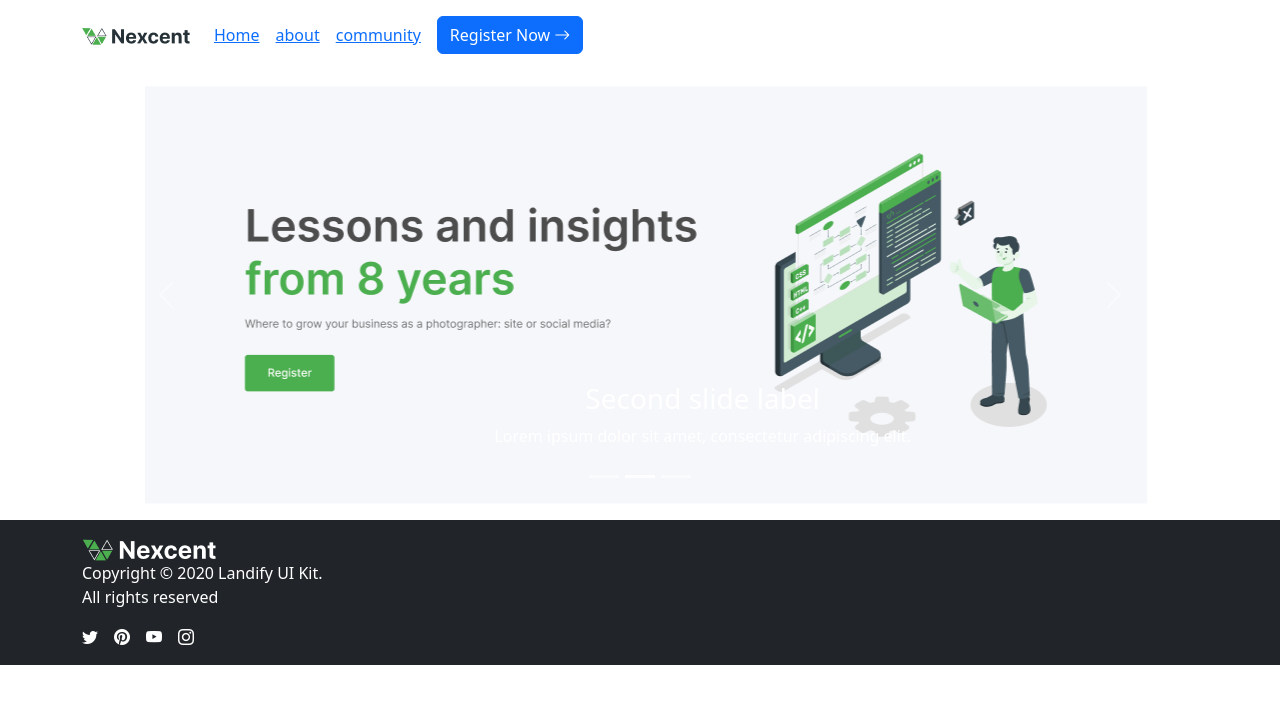
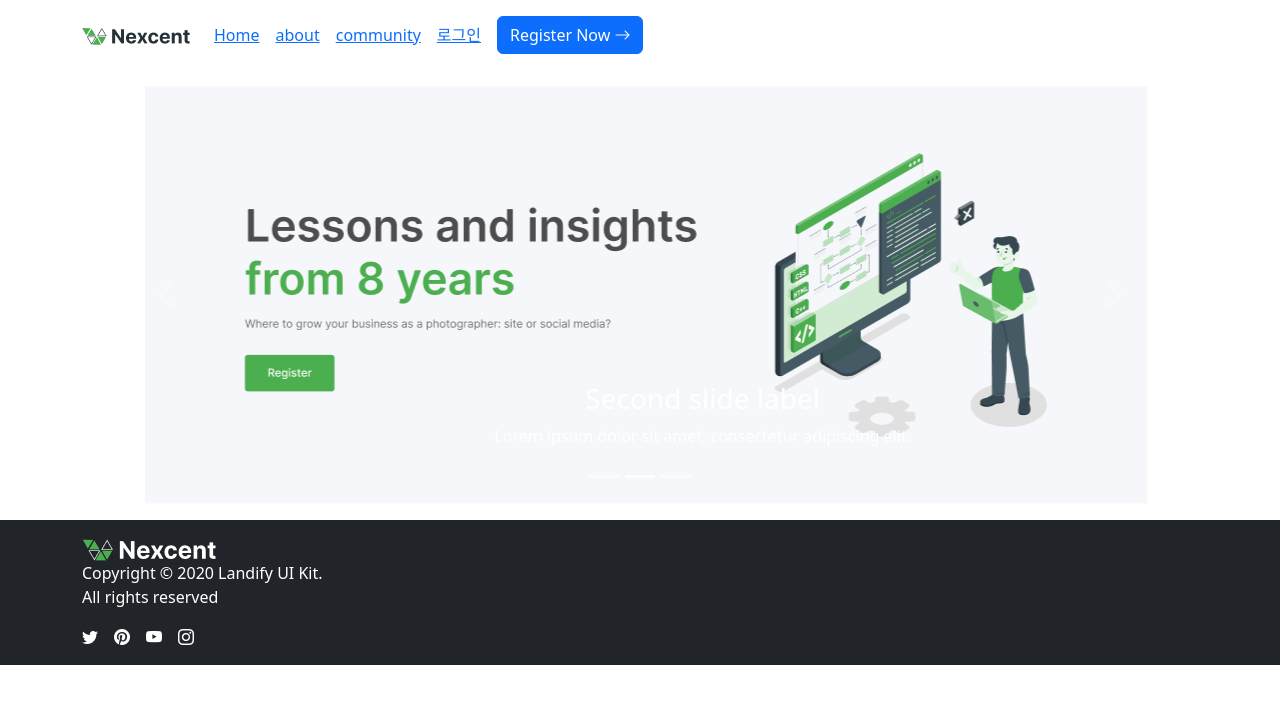
Before and after one commit to seonyeonghun2/mini-project, a React (Vite) app in the folder packages/client/: page / in a window 1280 px wide. Shown: the top 704 px of the page. Built offline with nearby package versions, Linux system fonts and the light colour scheme.

Commit message:
로그인 링크 | 임시 추가
1. nexcent 사이트 | 임시 메뉴 추가

```diff
--- a/packages/client/src/layouts/SiteHeader.jsx
+++ b/packages/client/src/layouts/SiteHeader.jsx
@@ -6,7 +6,7 @@ import siteLogo from '../assets/site-logo.png'
 import { NavLink } from 'react-router'
 const SiteHeader = () => {
     const handleClick = () => {
-        alert('회원가입화면으로 이동합니다')
+        location.href='/signup'
     }
   return (
     <header className='py-3'>
@@ -21,6 +21,7 @@ const SiteHeader = () => {
                             <li><NavLink to='/'>Home</NavLink></li>
                             <li><NavLink to='/about'>about</NavLink></li>
                             <li><NavLink to='/board'>community</NavLink></li>
+                            <li><NavLink to='/signin'>로그인</NavLink></li>
                         </ul>
                     </nav>
                     <Button onClick={handleClick}>Register Now <i className="bi bi-arrow-right"></i></Button>
```
